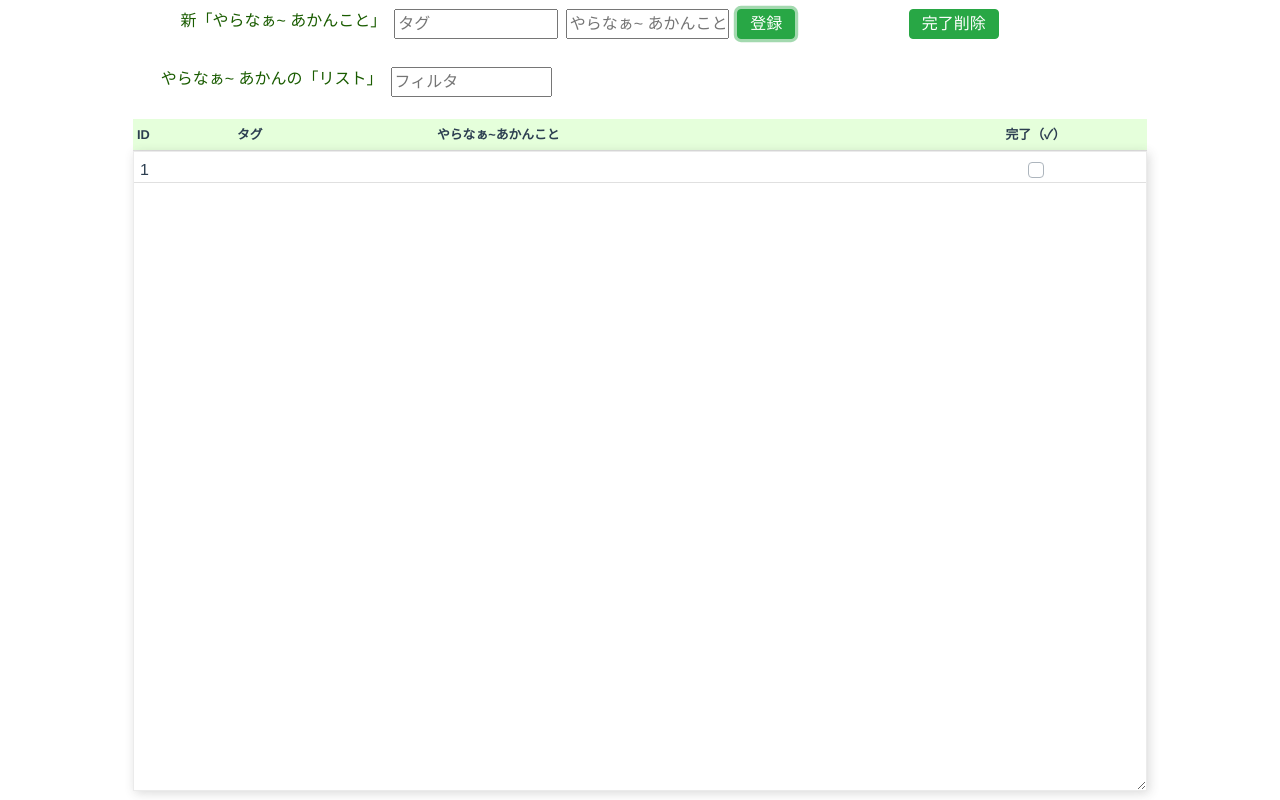
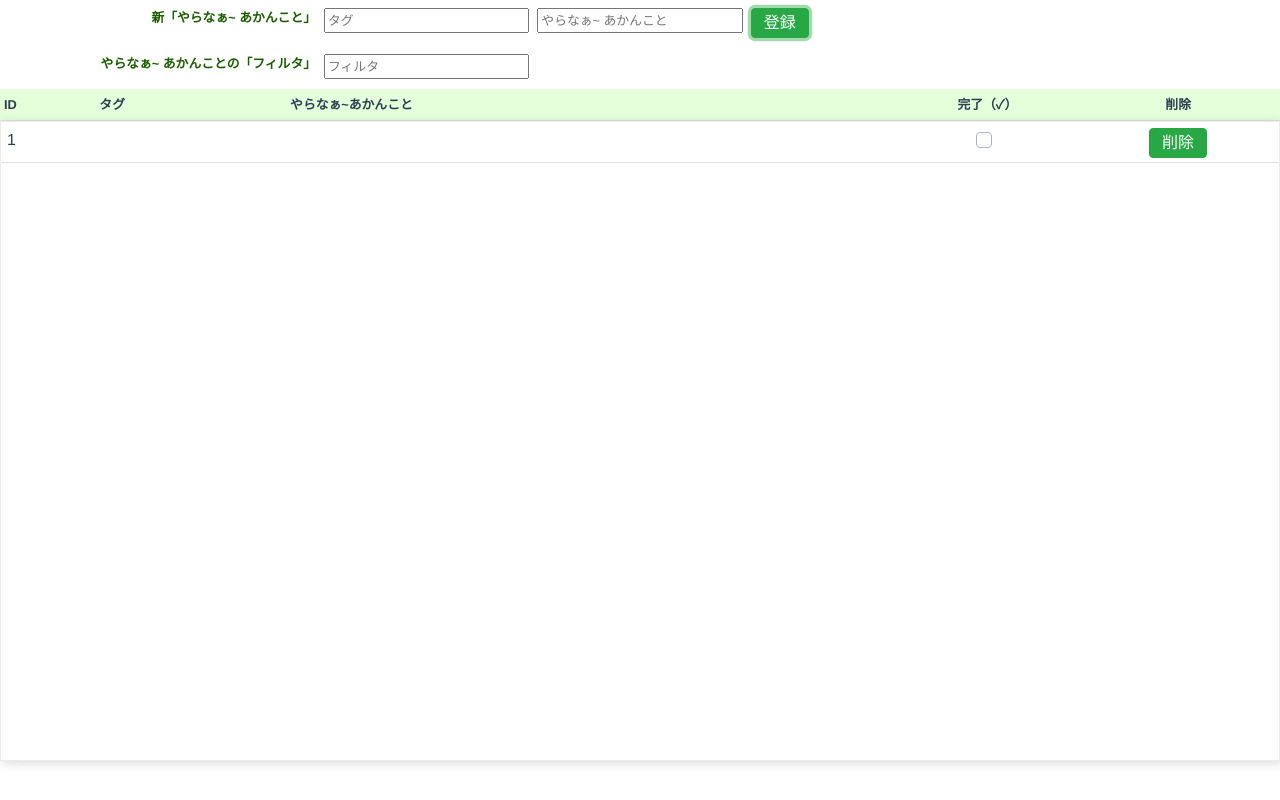
Before and after one commit to Shikataramuno/vue-ts-localStorageDB, a Vue app: page / in a window 1280 px wide. Both pictures are taken after a click on the button "登録". Built offline with nearby package versions, Linux system fonts and the light colour scheme.

Commit message:
レスポンシブ調整

```diff
--- a/src/components/TodoList.vue
+++ b/src/components/TodoList.vue
@@ -1,6 +1,7 @@
 <template>
-  <div class="container-fluid">
+  <div class="content">
     <!-- #### PC用 #### -->
+    <div class="pc">
       <b-row class="edit-box">
         <b-col cols="3">
           <label class="title" >新「やらなぁ~ あかんこと」 </label>
@@ -16,17 +17,14 @@
           </form>
         </b-col>
         <b-col cols="2">
-        <b-button class="control-button add" variant="success" @click="addTodo">登録</b-button>
+          <b-button class="add-button" variant="success" @click="addTodo">登録</b-button>
         </b-col>
-      <b-col cols="2">
-        <b-button class="control-button add" variant="success" @click="delComplete">完了削除</b-button>
-      </b-col>
-      <b-col cols="1">
+        <b-col cols="3">
         </b-col>
       </b-row>
       <b-row class='query-box'>
         <b-col cols="3">
-        <label class="title" >やらなぁ~ あかんの「リスト」 </label>
+          <label class="title" >やらなぁ~ あかんことの「フィルタ」</label>
         </b-col>
         <b-col cols="2">
           <form id="search">
@@ -36,55 +34,98 @@
         <b-col cols="7">
         </b-col>
       </b-row>
-    <div class="pc table-row header">
+      <div class="table-row header">
         <div class="wrapper attributes header">
           <div v-for="(val, idx) in columns" v-bind:key=idx @click="sortBy(val)" :class="[{ active: sortKey === val }, val, 'header']">
             <span v-if="val==='id'">ID</span>
             <span v-else-if="val==='tag'">タグ</span>
             <span v-else-if="val==='todo'">やらなぁ~あかんこと</span>
-          <span v-else>完了（✓）</span>
+            <span v-else-if="val==='complete'">完了（✓）</span>
+            <span v-else>削除</span>
             <span class="arrow" :class="sortOrders[val] > 0 ? 'asc' : 'dsc'"></span>
+          </div>
         </div>
       </div>
     </div>
     <!-- #### スマホ用 #### -->
     <div class="mobile">
+      <b-row class="edit-box">
+        <label class="title" >新「やらなぁ~ あかんこと」 </label>
+        <input type="text" class="edit-tag" v-model="tag" placeholder="タグ">
+        <input type="text" class="edit-todo" v-model="todo" placeholder="やらなぁ~ あかんこと">
+        <div class="edit-button">
+          <b-button class="add-button" variant="success" @click="addTodo">登録</b-button>
+        </div>
+      </b-row>
+      <div class="sepalator"></div>
+      <b-row class='query-box'>
+        <label class="title" >やらなぁ~ あかんことの「フィルタ」</label>
+        <input name="query" class="filter" v-model="searchQuery" placeholder="フィルタ文字列">
+      </b-row>
+      <div class="sepalator"></div>
       <b-container class="table-row header">
-        <b-row>
-          <label class="title" >やんなきゃリスト</label>
-        </b-row>
-        <b-row>
-          <b-col cols="4">
-            <input name="query" class="filter" v-model="searchQuery" placeholder="フィルタ文字列">
-          </b-col>
-          <b-col cols="4">
-            <b-dropdown id="ddown-buttons" split right variant="success" size="sm" class="sorter">
+        <label class="title" >やらなぁ~ あかんことの「リスト」</label>
+        <b-dropdown id="ddown-buttons"
+          split right variant="success"
+          size="sm"
+          class="sorter">
           <template slot="button-content">
-                {{sortKey}}
+            <span v-if="sortKey==='id'">ID</span>
+            <span v-else-if="sortKey==='tag'">タグ</span>
+            <span v-else-if="sortKey==='todo'">やらなぁ~あかんこと</span>
+            <span v-else>完了（✓）</span>
             <span class="arrow" :class="sortOrders[sortKey] > 0 ? 'asc' : 'dsc'"></span>
           </template>
-              <b-dropdown-item v-for="(val, idx) in columns" v-bind:key=idx @click="sortBy(val)" :class="[{ active: sortKey == val }, { focus: sortKey == val }]">
-                {{ val }}
+          <b-dropdown-item
+            v-for="(val, idx) in columns"
+            v-bind:key=idx
+            @click="sortBy(val)"
+            :class="[{ active: sortKey === val }, { focus: sortKey == val }]">
+            <span v-if="val==='id'">ID</span>
+            <span v-else-if="val==='tag'">タグ</span>
+            <span v-else-if="val==='todo'">やらなぁ~あかんこと</span>
+            <span v-else-if="val==='complete'">完了（✓）</span>
           </b-dropdown-item>
         </b-dropdown>
-          </b-col>
-        </b-row>
       </b-container>
     </div>
 
     <!-- #### PC・スマホ　共通 #### -->
     <div class="data-field">
-      <div v-for="(entry,idx) in Todos" v-bind:key=idx>
-        <div class="table-row data" v-bind:style="[selectedId===entry.id ? styleForSelectedRow : idx%2 === 0 ? styleForNonSelectedEvenRow : styleForNonSelectedOddRow]" @click="edit(entry.id)">
+      <div v-for="(todo,idx) in Todos" v-bind:key=idx>
+        <div class="table-row data"
+          v-bind:style="[selectedId===todo.id ? styleForSelectedRow : idx%2 === 0 ? styleForNonSelectedEvenRow : styleForNonSelectedOddRow]"
+          @click="edit(todo.id)">
           <div class="wrapper attributes data">
             <div v-for="(val, idx) in columns" v-bind:key=idx :class="[val]">
-              <span class='mobile-title'>{{val}}:</span>
+              <span class='mobile-title' v-if="val==='id'">【ID】</span>
+              <span class='mobile-title' v-else-if="val==='tag'">【タグ】</span>
+              <span class='mobile-title' v-else-if="val==='todo'">【やらなぁ~あかんこと】<br></span>
+              <span class='mobile-title' v-else-if="val==='complete'">【完了（✓）】</span>
+              <span class='mobile-title' v-else>【削除】</span>
+
+              <span v-if="val==='complete'"
+                class="complete-checkbox-span">
                 <b-form-checkbox
-                v-if="val==='complete'"
-                v-model="entry.complete"
-                @change="completed(entry)">
+                  v-model="todo.complete"
+                  @change="completed(todo)">
                 </b-form-checkbox>
-              <span v-else>{{entry[val]}}</span>
+              </span>
+              <span v-else-if="val==='delete'"
+                class="delete-button-span">
+                <b-button
+                  class="delete-button"
+                  variant="success"
+                  @click="delComplete(todo)">
+                    削除
+                </b-button>
+              </span>
+              <span v-else
+                class="content"
+                :class="[val]">
+                  {{todo[val]}}
+              </span>
+
             </div>
           </div>
         </div>
@@ -102,21 +143,23 @@ import SortOrders from '../models/SortOrders';
 @Component
 export default class TodoList extends Vue {
   name: string = 'TodoList';
-  searchQuery: string = '';
-  sortKey: string = 'キー';
-  todos: Todo[] = [];
-  columns: string[] = ['id', 'tag', 'todo', 'complete'];
-  sortOrders: SortOrders = new SortOrders();
-  selectedId: number = -1;
+  columns: string[] = ['id', 'tag', 'todo', 'complete', 'delete'];
   styleForSelectedRow: object = {'background-color': '#C0C0C0'};
   styleForNonSelectedEvenRow: object = {'background-color': '#FFFFFF'};
   styleForNonSelectedOddRow: object = {'background-color': '#F5F5F5'};
+
+  sortOrders: SortOrders = new SortOrders();
+  todos: Todos = Todos.getInstance();
+
+  searchQuery: string = '';
+  sortKey: string = 'キー';
+  selectedId: number = -1;
   tag: string = '';
   todo: string = '';
 
   // computed
   get Todos(): Todo[] {
-    let ret: Todo[] = this.todos;
+    let ret: Todo[] = this.todos.getTodos();
     const filterKey: string = this.searchQuery && this.searchQuery.toLowerCase();
     if (filterKey) {
       ret = ret.filter((row: Todo) => {
@@ -132,14 +175,6 @@ export default class TodoList extends Vue {
     return ret;
   }
 
-  created(): void {
-    this.readTodos();
-    console.log(this.todos);
-  }
-
-  readTodos(): void {
-    this.todos = Todos.getInstance().getTodos();
-  }
   sortBy(key: string): void {
     this.sortKey = key;
     this.sortOrders.selectKey(this.sortKey);
@@ -148,21 +183,16 @@ export default class TodoList extends Vue {
     this.selectedId = id;
   }
   addTodo(): void {
-    Todos.getInstance().addTodo( new Todo(0, this.tag, this.todo, false));
-    this.readTodos();
+    this.todos.addTodo( new Todo(0, this.tag, this.todo, false));
+    this.tag = this.todo = '';
   }
-  delComplete(): void {
-    this.todos.forEach((todo: Todo) => {
-      if (todo.isComplete()) {
-        Todos.getInstance().delete(todo);
-      }
-    });
-    this.readTodos();
+  delComplete(target: Todo): void {
+    console.log('delComplete');
+    this.todos.delete(target);
   }
   completed(todo: Todo): void {
     this.$nextTick(() => {
-      Todos.getInstance().update(todo);
-      this.readTodos();
+      this.todos.update(todo);
     });
   }
 }
@@ -170,7 +200,7 @@ export default class TodoList extends Vue {
 
 <!-- Add "scoped" attribute to limit CSS to this component only -->
 <style scoped>
-.container-fluid{
+.coontent{
   width: 80%;
   height: 100%;
   padding: 5px;
@@ -185,6 +215,10 @@ export default class TodoList extends Vue {
   font-weight: bold;
   display: none;
 }
+.query-box, .edit-box {
+  height: auto;
+  margin: 4px 0px;
+}
 .table-row {
   border-bottom: 1px solid #e0e0e0;
   border-collapse: collapse;
@@ -192,6 +226,7 @@ export default class TodoList extends Vue {
   margin-right: auto;
 }
 .table-row.header {
+  height: auto;
   background-color: rgb(229, 255, 219);
   font-weight: bold;
   padding-top: 6px;
@@ -201,7 +236,7 @@ export default class TodoList extends Vue {
 .row {
   margin-left: 0px;
 }
-.control-button {
+.add-button {
   float: left;
   line-height: 1em;
   margin-bottom: 4px;
@@ -218,9 +253,6 @@ export default class TodoList extends Vue {
   width: 100%;
   margin-bottom: auto;
 }
-.query-box {
-  margin: 1em 0em;
-}
 .wrapper {
   display: flex;
   display: -webkit-flex;
@@ -234,24 +266,12 @@ export default class TodoList extends Vue {
 .wrapper.attributes.header {
   line-height: 1.5em;
 }
-
+/* data-field */
 .data-field {
   height: 80vh;
-  resize: vertical;
-  overflow-y: auto;
+  overflow-y: scroll;
   min-height: 100px;
   max-height: 1000px;
-  border:rgba(63, 63, 63, 0.1) solid 1px;
-  box-shadow: 2px 2px 10px rgba(63, 63, 63, 0.2);
-}
-.sepalator {
-  height: 1px;
-  border:rgba(63, 63, 63, 0.1) solid 1px;
-}
-.detail-field {
-  height: 100px;
-  resize: vertical;
-  overflow-y: auto;
   border:rgba(63, 63, 63, 0.1) solid 1px;
   box-shadow: 2px 2px 10px rgba(63, 63, 63, 0.2);
 }
@@ -267,6 +287,7 @@ export default class TodoList extends Vue {
   margin-right: 0px;
   padding-top: 6px;
 }
+/* column items */
 .mobile-title {
   display: none;
 }
@@ -276,16 +297,6 @@ export default class TodoList extends Vue {
   white-space: nowrap;
   text-overflow: ellipsis;
   text-align: left;
-}
-.complete {
-  width: 200px;
-  text-align: center;
-}
-.header.progress {
-  background-color: rgb(229, 255, 219);
-}
-.progress {
-  width: 200px;
 }
 .tag {
   width: 200px;
@@ -301,41 +312,77 @@ export default class TodoList extends Vue {
   text-overflow: ellipsis;
   text-align: left;
 }
+.complete {
+  width: 200px;
+  text-align: center;
+}
+.delete {
+  width: 200px;
+  margin: auto;
+}
+.delete-button {
+  line-height: 1em;
+  margin: 0 auto;
+  margin-bottom: 4px;
+}
 /*
  * Media queries: optimize for different screen widths.
  */
-@media screen and (max-device-width: 768px),screen and (max-width: 768px)
-{
-  .container {
-    padding-left: 4px;
+@media only screen
+    and (device-width : 375px)
+    and (device-height : 812px)
+    and (-webkit-device-pixel-ratio : 3) {
+
+  .content{
+    width: 100%;
+    height: 600px;
+    padding: 5px;
+    overflow-y: auto;
   }
   .pc {
     font-size: 80%;
     font-weight: bold;
     display: none;
+    overflow-y: hidden;
   }
   .mobile {
+    height: auto;
     font-size: 80%;
     font-weight: bold;
-    display: inline;
+    display: block;
+    overflow-y: hidden;
   }
   .wrapper.attributes.header {
     height: auto;
   }
+  .sepalator {
+    height: 1px;
+    border:rgba(63, 63, 63, 0.1) solid 1px;
+  }
+  .edit-tag, .edit-todo {
+    margin: 4px;
+  }
+  .edit-button {
+    width: 100%;
+    margin: 4px;
+  }
+  .add-button {
+    float: right;
+    line-height: 1em;
+    margin: 4px;
+  }
+  .title {
+    float: left;
+    text-align: left;
+  }
   .filter {
     width: 100%;
-    font-size: 16px;
-    /* transform: scale(0.8); */
   }
   .sorter {
-    position: absolute;
-    top: 50%;
-    left: 50%;
-    transform: translateY(-50%) translateX(-50%);
-    -webkit-transform: translateY(-50%) translateX(-50%);
-    /* float: right; */
+    width: 100%;
   }
   .dropdown .dropdown-menu .dropdown-item:focus {
+    width: 60%;
     outline: none;
     /*
     background-color: #eaeaea;
@@ -344,7 +391,7 @@ export default class TodoList extends Vue {
   }
   .data-field {
     height: 600px;
-    overflow-y: auto;
+    overflow-y: scroll;
   }
   .wrapper.attributes.data {
     height: auto;
@@ -362,6 +409,54 @@ export default class TodoList extends Vue {
   }
   .attributes > div {
     width: 100%;
+  }
+  .id {
+    width: 100px;
+    overflow: hidden;
+    white-space: nowrap;
+    text-overflow: ellipsis;
+    text-align: left;
+  }
+  .tag {
+    width: 200px;
+    overflow: hidden;
+    white-space: nowrap;
+    text-overflow: ellipsis;
+    text-align: left;
+  }
+  .todo {
+    width: 50%;
+    /*
+    overflow: hidden;
+    white-space: nowrap;
+    text-overflow: ellipsis;
+    */
+    text-align: left;
+    word-break : break-all;
+  }
+  .content.todo, .content.tag {
+    word-wrap: break-word;
+    white-space: normal;
+    color:blue;
+  }
+  .complete {
+    display: flex;
+    width: 200px;
+    text-align: left;
+  }
+  .complete-checkbox-span {
+    margin-left: 4px;
+  }
+  .delete {
+    width: 200px;
+    text-align: left;
+  }
+  .delete-button {
+    line-height: 1em;
+    margin-left: 4px;
+  }
+  .delete-button-span {
+    margin-left: 4px;
   }
 }
 /*
```
Lines whose indentation alone changed are shown as unchanged.
